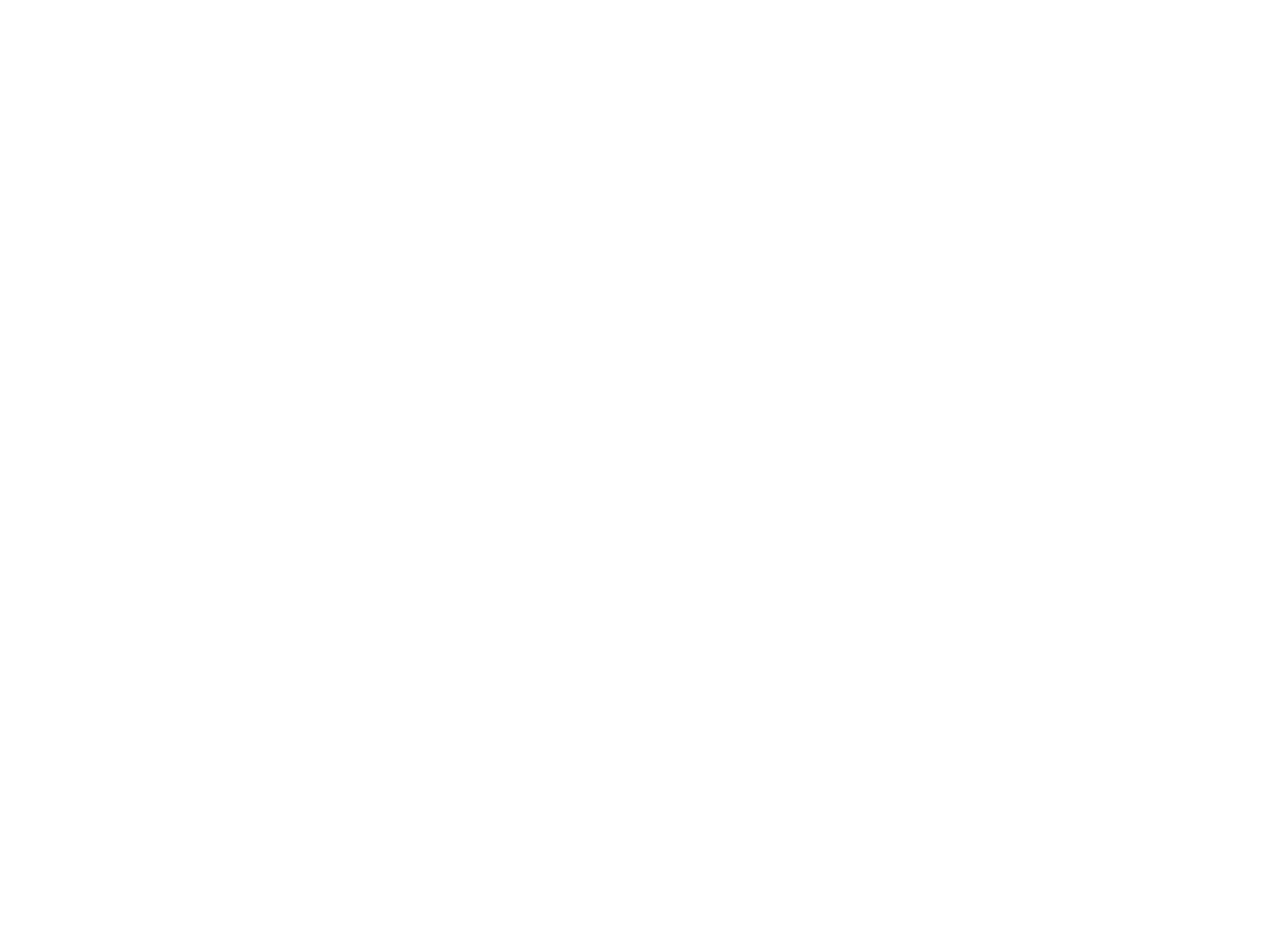
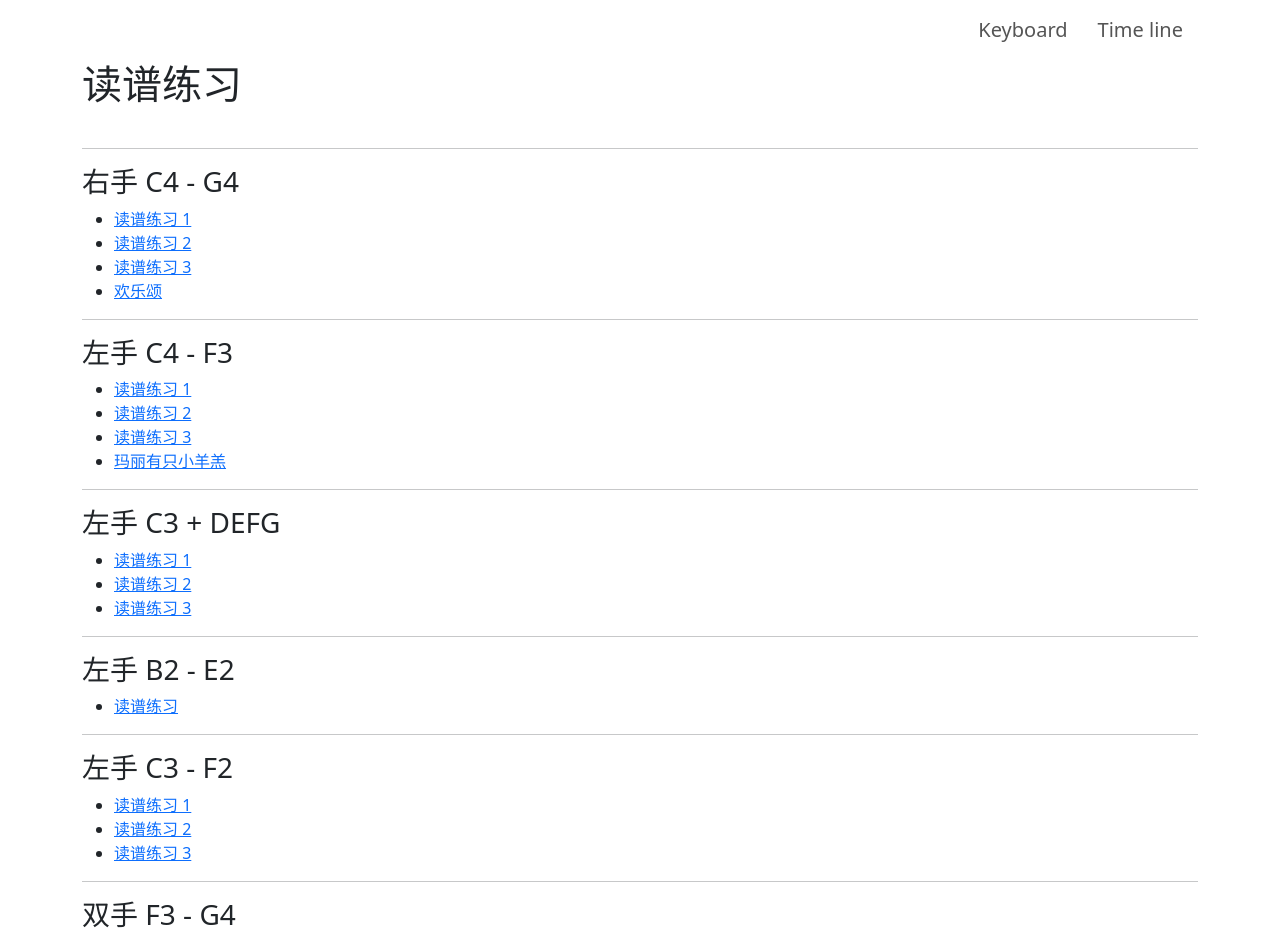
Before and after one commit to HarryWang74/leanringPiano, an Angular app in the folder webPages/: page /week02a in a window 1280 px wide. Before the commit this address led to /. Shown: the top 942 px of the page. Before the commit the page ends 800 px from the top, so only its background shows below. Built offline with nearby package versions, Linux system fonts and the light colour scheme.

Commit message:
update links

```diff
--- a/webPages/src/app/app-routing.module.ts
+++ b/webPages/src/app/app-routing.module.ts
@@ -2,6 +2,7 @@
 import { Routes, RouterModule } from '@angular/router';
 import { TimelineComponent } from './timeline/timeline.component';
 import { KeyboardComponent } from './keyboard/keyboard.component';
+import { Week02aComponent } from './week02/week02a/week02a.component';
 const routes: Routes = [
   { path: 'timeline', component: TimelineComponent},
   { path: 'keyboard', component: KeyboardComponent},
@@ -9,6 +10,8 @@
       redirectTo: '/keyboard',
       pathMatch: 'full'
   },
+  // weeks
+  { path: 'week02a', component: Week02aComponent }, // 强化读谱训练
 ];
 
 @NgModule({
--- a/webPages/src/app/app.module.ts
+++ b/webPages/src/app/app.module.ts
@@ -6,13 +6,15 @@
 import { TimelineComponent } from './timeline/timeline.component';
 import { KeyboardComponent } from './keyboard/keyboard.component';
 import { NavComponent } from './nav/nav.component';
+import { Week02aComponent } from './week02/week02a/week02a.component';
 
 @NgModule({
   declarations: [
     AppComponent,
     TimelineComponent,
     KeyboardComponent,
-    NavComponent
+    NavComponent,
+    Week02aComponent
   ],
   imports: [
     BrowserModule,
--- a/webPages/src/app/keyboard/keyboard.component.html
+++ b/webPages/src/app/keyboard/keyboard.component.html
@@ -33,10 +33,6 @@
         <div class="notes" [ngClass]="{'hidden': !selectedC6}"><img src="assets/c6.png"></div>
         <div class="notes" [ngClass]="{'hidden': !selectedC7}"><img src="assets/c7.png"></div>
       </div>
-      <div class="bottomNav">
-        <a >Flowkey notes</a>
-        <a href="#">Practice</a>
-        <a routerLink="/timeline">Time line</a>
-      </div>
+      <app-nav></app-nav>
     </div>
   </div>
--- a/webPages/src/app/nav/nav.component.html
+++ b/webPages/src/app/nav/nav.component.html
@@ -1,4 +1,4 @@
 <div class="bottomNav">
-    <a routerLink="/keyboard" target="_blank">Keyboard</a>
-    <a routerLink="/timeline" target="_blank">Time line</a>
+    <a routerLink="/keyboard">Keyboard</a>
+    <a routerLink="/timeline">Time line</a>
 </div>
--- a/webPages/src/app/timeline/timeline.component.html
+++ b/webPages/src/app/timeline/timeline.component.html
@@ -10,7 +10,7 @@
                 <li>week 04 计划</li>
                 <ul>
                     <li>学习中级技巧</li>
-                    <li>强化读谱训练</li>
+                    <li><a routerLink="/week02a" routerLinkActive="active">强化读谱训练</a></li>
                 </ul>
             </ul>
         </div>
--- /dev/null
+++ b/webPages/src/app/week02/week02a/week02a.component.html
@@ -0,0 +1,78 @@
+<div class="container">
+    <app-nav></app-nav>
+    <h1 class="heading">读谱练习</h1>
+    <hr>
+    <div class="row">
+        <div class="col-12">
+            <h3>右手 C4 - G4</h3>
+            <ul>
+                <li><a target="_blank" href="https://app.flowkey.com/player/jxtxfY29ZfnM6urwe?title=%E8%AF%BB%E8%B0%B1%E7%BB%83%E4%B9%A0%20%E2%80%94%20C%20%E5%88%B0%20G&artist=Flowkey%20Teacher%20Team&courseCategorySlug=reading-notes&courseId=yXyeXt5XCuwCStGav&slideId=ZSZJctBk9Jg3bu7jB&part=0">读谱练习 1</a>
+                </li>
+                <li><a target="_blank" href="https://app.flowkey.com/player/2H8LJNCsRB5shmxae?title=%E8%AF%BB%E8%B0%B1%E7%BB%83%E4%B9%A0%20%E2%80%94%20%E5%8F%B3%E6%89%8B%20I&artist=Flowkey%20Teacher%20Team&courseCategorySlug=reading-notes&courseId=GfMTwST37L3XNcyoR&slideId=AP74HQbMQqQu7RLeF&part=0">读谱练习 2</a>
+                </li>
+                <li><a target="_blank" href="https://app.flowkey.com/player/493hBwhmWMPnuT4fQ?title=%E8%AF%BB%E8%B0%B1%E7%BB%83%E4%B9%A0%20%E2%80%94%20%E5%8F%B3%E6%89%8B%20II&artist=Flowkey%20Teacher%20Team&courseCategorySlug=reading-notes&courseId=GfMTwST37L3XNcyoR&slideId=ShCk579h5yzX3nE9D&part=0">读谱练习 3</a>
+                </li>
+                <li><a target="_blank" href="https://app.flowkey.com/player/GiMcp7BKZBwXhng2D?title=%E6%AC%A2%E4%B9%90%E9%A2%82&artist=Ludwig%20van%20Beethoven&courseCategorySlug=reading-notes&courseId=yXyeXt5XCuwCStGav&slideId=ypGdCsmsvEc5sGbny&part=3">欢乐颂</a>
+                </li>
+            </ul>
+
+            <hr>
+
+            <h3>左手 C4 - F3</h3>
+            <ul>
+                <li>
+                    <a href="https://app.flowkey.com/player/Q699moPpPBtnFjwoX?title=%E8%AF%BB%E8%B0%B1%E7%BB%83%E4%B9%A0%20%E2%80%94%20C%20%E5%88%B0%20F&artist=Flowkey%20Teacher%20Team&courseCategorySlug=reading-notes&courseId=AgGfJC8DxPjXqaruP&slideId=9CoiqiQ74jXwe56RE&part=0" target="_blank">读谱练习 1</a>
+                </li>
+                <li>
+                    <a href="https://app.flowkey.com/player/4Ng5qff39fnyTLHjf?title=%E8%AF%BB%E8%B0%B1%E7%BB%83%E4%B9%A0%20%E2%80%94%20%E5%B7%A6%E6%89%8B%20I&artist=Flowkey%20Teacher%20Team&courseCategorySlug=reading-notes&courseId=GfMTwST37L3XNcyoR&slideId=mpSqk8emgFHDTSopk&part=0" target="_blank">读谱练习 2</a>
+                </li>
+                <li>
+                    <a href="https://app.flowkey.com/player/bhD5qB4wPNZ3H8KA2?title=%E8%AF%BB%E8%B0%B1%E7%BB%83%E4%B9%A0%20%E2%80%94%20%E5%B7%A6%E6%89%8B%20II&artist=Flowkey%20Teacher%20Team&courseCategorySlug=reading-notes&courseId=GfMTwST37L3XNcyoR&slideId=Mwh4w4sdFL4eJ3bcW&part=0" target="_blank">读谱练习 3</a>
+                </li>
+                <li>
+                    <a href="https://app.flowkey.com/player/PNvpDmxDNmJexyqRz?title=Mary%20Had%20a%20Little%20Lamb&artist=Course%20Content&courseCategorySlug=reading-notes&courseId=AgGfJC8DxPjXqaruP&slideId=FKrXn4Li2nyknivpY&part=2" target="_blank">玛丽有只小羊羔</a>
+                </li>
+            </ul>
+
+            <hr>
+
+            <h3>左手 C3 + DEFG</h3>
+            <ul>
+                <li>
+                    <a href="https://app.flowkey.com/player/BBZyWrW5BGrZprN6r?title=%E8%AF%BB%E8%B0%B1%E7%BB%83%E4%B9%A0%20%E2%80%94%20%E5%B7%A6%E6%89%8B%20I&artist=Flowkey%20Teacher%20Team&courseCategorySlug=reading-notes&courseId=Dqo6ESmK6C9PeZPY9&slideId=C4PmDGHwxCwK2eAwK&part=0" target="_blank">读谱练习 1</a>
+                </li>
+                <li>
+                    <a href="https://app.flowkey.com/player/xHbGLXtAdsMgKQbnz?title=%E5%B7%A6%E6%89%8B%20%E2%80%94%20%E7%BB%83%E4%B9%A0%20II&artist=Flowkey%20Teacher%20Team&courseCategorySlug=reading-notes&courseId=Dqo6ESmK6C9PeZPY9&slideId=jSe54LXqZJAMycctk&part=0" target="_blank">读谱练习 2</a>
+                </li>
+                <li>
+                    <a href="https://app.flowkey.com/player/S8TXcvf6MzDuGDpiQ?title=%E5%B7%A6%E6%89%8B%20%E2%80%94%20%E7%BB%83%E4%B9%A0%20III&artist=Flowkey%20Teacher%20Team&courseCategorySlug=reading-notes&courseId=Dqo6ESmK6C9PeZPY9&slideId=2gSEQHjMGXuBgjFjy&part=0" target="_blank">读谱练习 3</a>
+                </li>
+            </ul>
+
+            <hr>
+
+            <h3>左手 B2 - E2</h3>
+            <ul>
+                <li><a href="https://app.flowkey.com/player/QeJDoAHjZp8pHXPsY?title=%E7%BB%83%E4%B9%A0%EF%BC%9A%E5%B7%A6%E6%89%8B%E5%BC%B9%E5%A5%8F%20E2%20%E5%88%B0%20B3&artist=flowkey&courseCategorySlug=reading-notes&courseId=Dqo6ESmK6C9PeZPY9&slideId=PcBQuTuxYv3RCygmy&part=0" target="_blank">读谱练习</a></li>
+            </ul>
+
+            <hr>
+
+            <h3>左手 C3 - F2</h3>
+            <ul>
+                <li><a href="https://app.flowkey.com/player/wBZCrfndgkwxzADgg?title=%E7%BB%83%E4%B9%A0%EF%BC%9A%E8%AF%BB%E8%B0%B1%E7%BB%83%E4%B9%A0%20%E2%80%94%20%E5%B7%A6%E6%89%8B%20I&artist=Flowkey%20Teacher%20Team&courseCategorySlug=reading-notes&courseId=CtSBd5KojM47px95o&slideId=uAhrpLGY6NkYL32HZ&part=0" target="_blank">读谱练习 1</a></li>
+                <li><a href="https://app.flowkey.com/player/YyEvmrDEj7qNCjPdv?title=%E5%B7%A6%E6%89%8B%20%E2%80%94%20%E7%BB%83%E4%B9%A0%20II&artist=Flowkey%20Teacher%20Team&courseCategorySlug=reading-notes&courseId=CtSBd5KojM47px95o&slideId=ta5RnK6uFJ2s7ncdt&part=0" target="_blank">读谱练习 2</a></li>
+                <li><a href="https://app.flowkey.com/player/qb2EaNAurPzbJZRAS?title=%E8%AF%BB%E8%B0%B1%E7%BB%83%E4%B9%A0%20%E2%80%94%20%E5%B7%A6%E6%89%8B%20%E2%80%94%20%E7%BB%83%E4%B9%A0%20III&artist=Flowkey%20Teacher%20Team&courseCategorySlug=reading-notes&courseId=CtSBd5KojM47px95o&slideId=Ttv5h2QxRjsBF3j4b&part=0" target="_blank">读谱练习 3</a></li>
+            </ul>
+            <hr>
+            <h3>双手 F3 - G4</h3>
+            <li><a href="https://app.flowkey.com/player/MJBRDbEwXXGn9jyam?title=%E8%AF%BB%E8%B0%B1%E7%BB%83%E4%B9%A0%20%E2%80%94%20%E5%8F%8C%E6%89%8B%20I&artist=Flowkey%20Teacher%20Team&courseCategorySlug=reading-notes&courseId=GfMTwST37L3XNcyoR&slideId=AGE4GdEQB4Ey5zg95&part=0" target="_blank">读谱练习 1</a></li>
+            <li><a href="https://app.flowkey.com/player/XZrwtszr5rohwNGhN?title=%E8%AF%BB%E8%B0%B1%E7%BB%83%E4%B9%A0%20%E2%80%94%20%E5%8F%8C%E6%89%8B%20II&artist=Flowkey%20Teacher%20Team&courseCategorySlug=reading-notes&courseId=GfMTwST37L3XNcyoR&slideId=vNMmDixKi8nkidpAF&part=0" target="_blank">读谱练习 2</a></li>
+            <li><a href="https://app.flowkey.com/player/cDqHYJnDiJc8Mq4WR?title=Morning%20Mood%20%28Peer%20Gynt%29&artist=Peer%20Gynt&courseCategorySlug=reading-notes&courseId=GfMTwST37L3XNcyoR&slideId=Nq2vSmydYtAxKk4c4&part=2" target="_blank">Morning Mood (Peer Gynt)</a></li>
+            <li><a href="https://app.flowkey.com/player/uGufCBxMpfutQ7yNA?title=Sur%20Le%20Pont%20d%27Avignon&artist=Traditional&courseCategorySlug=reading-notes&courseId=DqkP8uTGFokNmJdQ8&slideId=jzAZTXxWSHxspfo4J&part=2" target="_blank">Sur Le Pont d'Avignon</a></li>
+            <li><a href="https://app.flowkey.com/player/K4F22dCnmodkux6Zk?title=%E5%B0%8F%E6%98%9F%E6%98%9F&artist=Traditional&courseCategorySlug=reading-notes&courseId=DqkP8uTGFokNmJdQ8&slideId=mGuqSd2vFkz4xDqKh&part=2" target="_blank">小星星</a></li>
+
+        </div>
+    </div>
+    <hr>
+</div>
--- /dev/null
+++ b/webPages/src/app/week02/week02a/week02a.component.ts
@@ -0,0 +1,15 @@
+import { Component, OnInit } from '@angular/core';
+
+@Component({
+  selector: 'app-week02a',
+  templateUrl: './week02a.component.html',
+  styleUrls: ['./week02a.component.scss']
+})
+export class Week02aComponent implements OnInit {
+
+  constructor() { }
+
+  ngOnInit(): void {
+  }
+
+}
```
Also changed, not shown: webPages/src/app/week02/week02a/week02a.component.scss (added), 1 other file (tests, documents, lock files or other folders).
